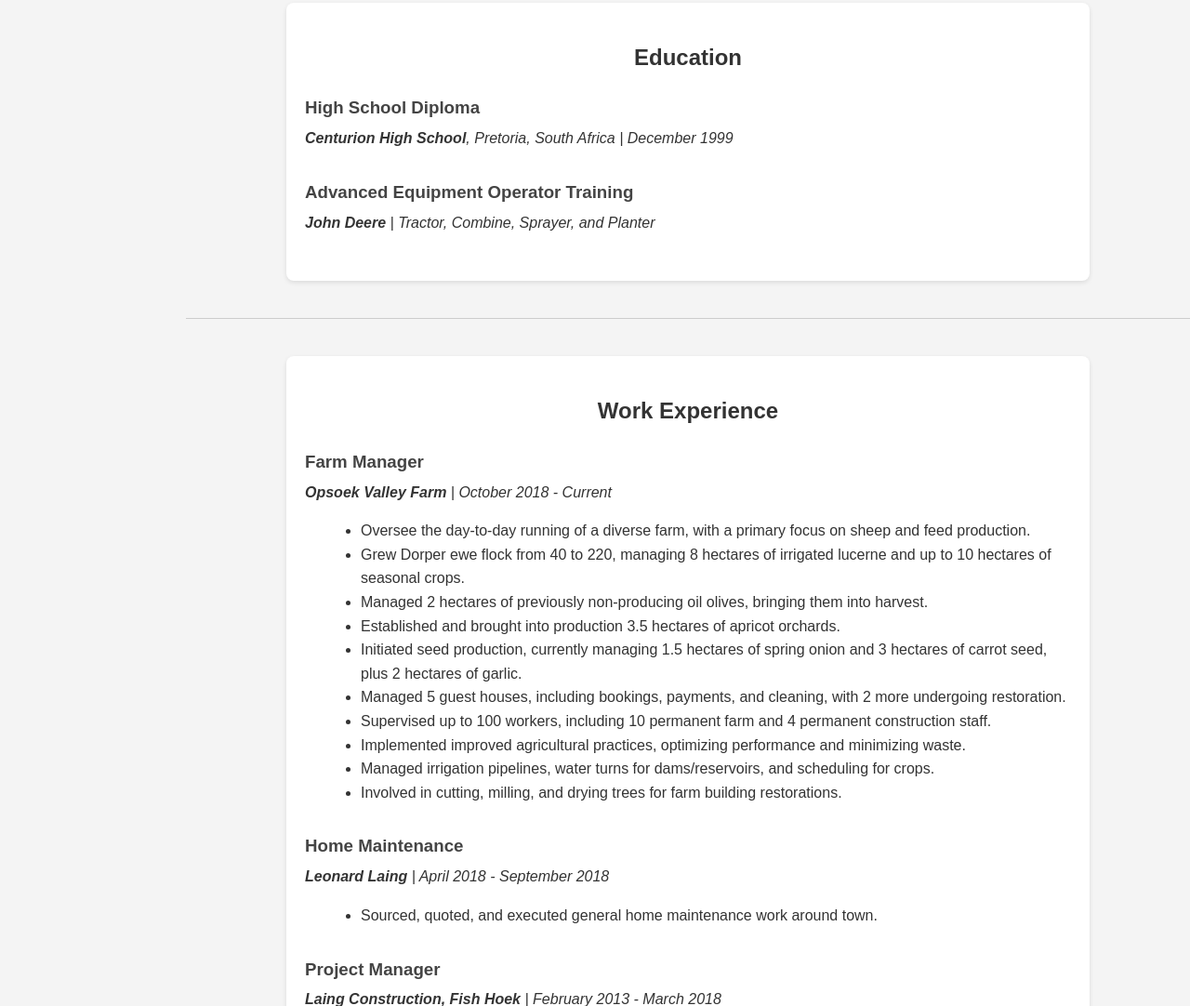
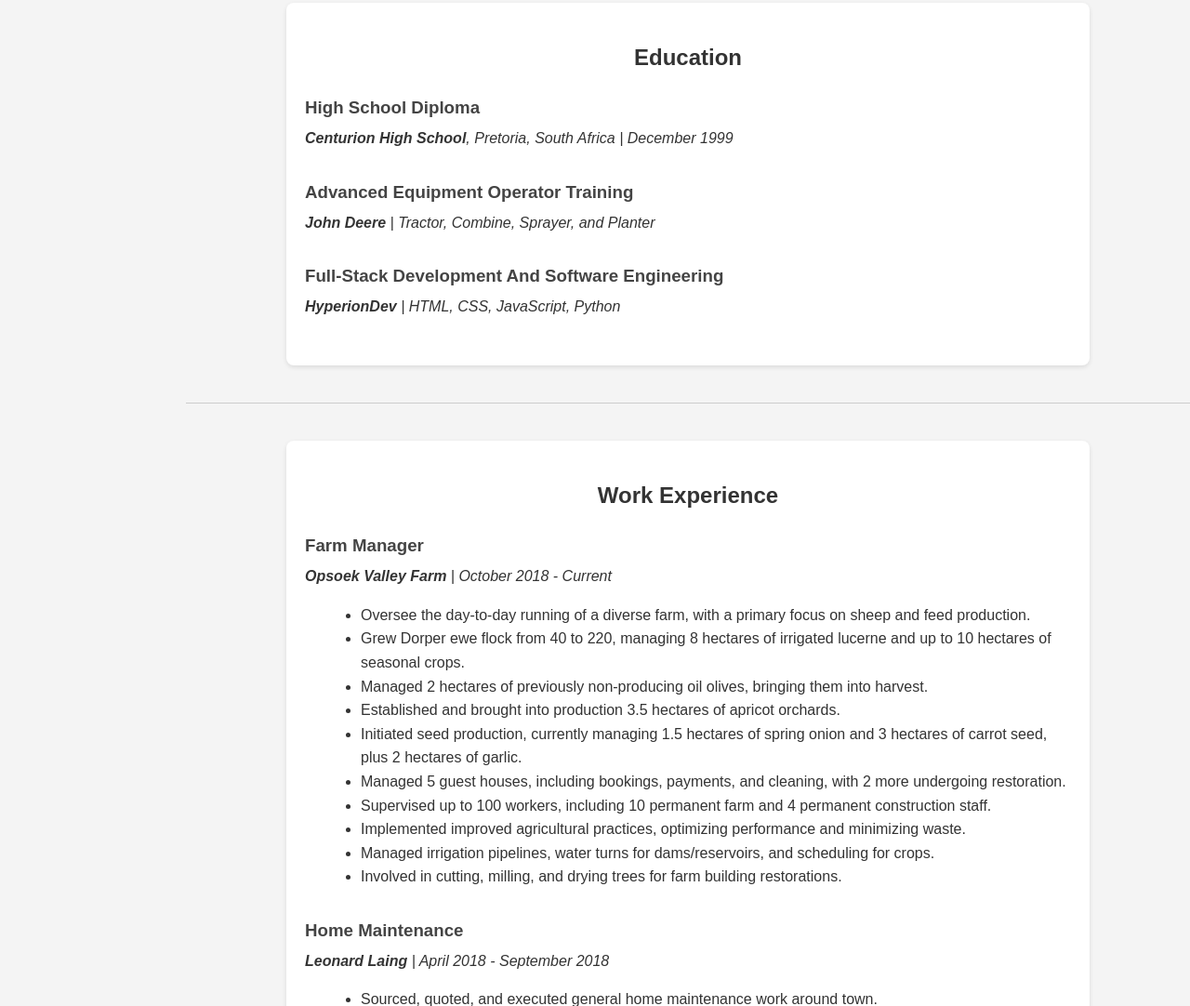
Before and after one commit to leo202514/myCv, a plain HTML site: page index.html in a window 1280 px wide. Shown: the part 2430-3512 px from the top of the page at 93% size. Drawn offline with Linux system fonts and the light colour scheme; a script that the page names is missing.

Commit message:
Added new education details.

```diff
--- a/index.html
+++ b/index.html
@@ -139,6 +139,10 @@
           <h3>Advanced Equipment Operator Training</h3>
           <p><strong>John Deere</strong> | Tractor, Combine, Sprayer, and Planter</p>
         </div>
+        <div class="education-item">
+          <h3>Full-Stack Development And Software Engineering</h3>
+          <p><strong>HyperionDev</strong> | HTML, CSS, JavaScript, Python</p>
+        </div>
       </section>
 
       <hr>
```
